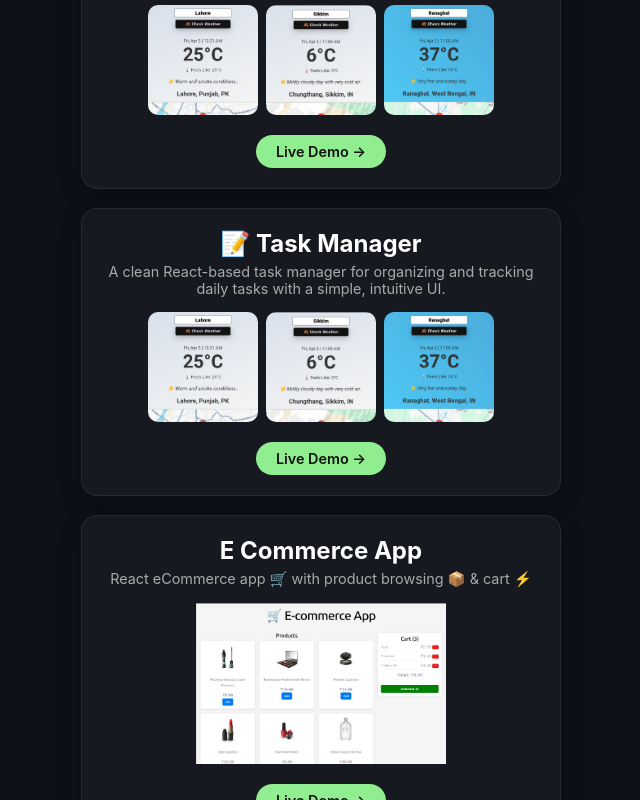
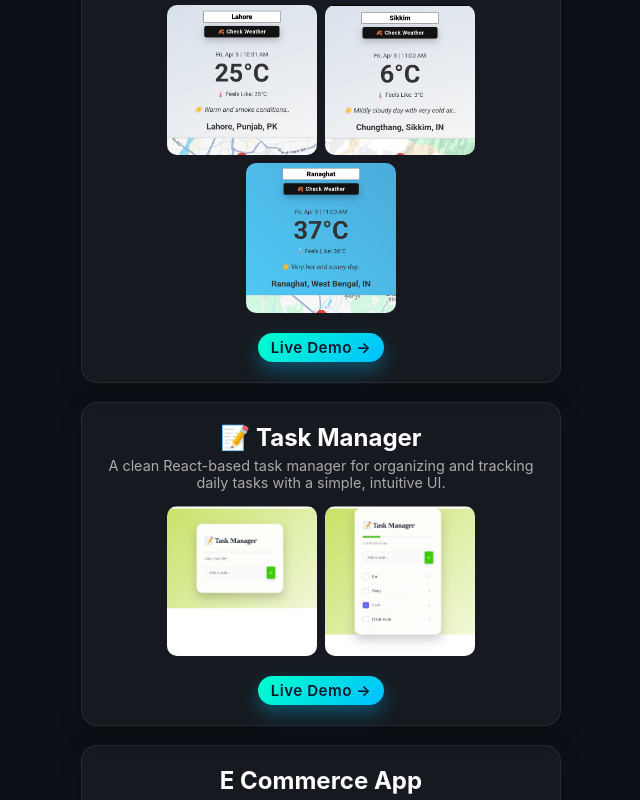
Before and after one commit to ronitkbiswas/myPortfolio, a React (Vite) app: page / in a window 1280 px wide. Shown: the part 1280-2080 px from the top of the page, without its empty margins (319-959 px from the left). Built offline with nearby package versions, Linux system fonts and the light colour scheme.

Commit message:
project component done

```diff
--- a/src/components/ProjectInfo.jsx
+++ b/src/components/ProjectInfo.jsx
@@ -1,10 +1,12 @@
-import React from "react";
+import "/src/App.css";
 import lahoreImg from "../assets/images/lahoreWeather.jpg";
 import ranaghatImg from "../assets/images/ranaghatWeather.jpg";
 import sikkimImg from "../assets/images/sikkimWeather.jpg";
 import ecommImg from "../assets/images/ecommerceApp.jpeg";
-import "/src/App.css";
+import taskMIMG from "../assets/images/taskApp1.jpeg";
+import taskMIMG2 from "../assets/images/taskApp2.jpeg";
 
+// main app
 export default function Projects() {
   return (
     <div className="projects-container" style={styles.container}>
@@ -61,9 +63,9 @@ export default function Projects() {
           style={styles.imageGallery}
         >
           {/* Smaller, consistent images */}
-          <img src={lahoreImg} alt="Lahore" style={styles.image} />
-          <img src={sikkimImg} alt="Sikkim" style={styles.image} />
-          <img src={ranaghatImg} alt="Ranaghat" style={styles.image} />
+          <img src={taskMIMG} alt="task app image" style={styles.image} />
+          <img src={taskMIMG2} alt="task app image" style={styles.image} />
+          {/* <img src={ranaghatImg} alt="Ranaghat" style={styles.image} /> */}
         </a>
 
         <div style={styles.footer}>
@@ -155,22 +157,43 @@ const styles = {
     textDecoration: "none",
   },
   image: {
-    width: "110px", // Compact image size
-    height: "110px",
+    width: "150px", // Compact image size
+    height: "150px",
     objectFit: "cover",
     borderRadius: "10px",
     transition: "0.3s ease",
   },
   footer: { marginTop: "5px" },
+  // button: {
+  //   display: "inline-block",
+  //   padding: "8px 20px", // Smaller button
+  //   backgroundColor: "#90ee90",
+  //   color: "#111",
+  //   fontWeight: "600",
+  //   borderRadius: "30px",
+  //   textDecoration: "none",
+  //   fontSize: "0.9rem",
+  //   transition: "0.2s",
+  // },
   button: {
-    display: "inline-block",
-    padding: "8px 20px", // Smaller button
-    backgroundColor: "#90ee90",
-    color: "#111",
-    fontWeight: "600",
-    borderRadius: "30px",
-    textDecoration: "none",
-    fontSize: "0.9rem",
-    transition: "0.2s",
-  },
+  display: "inline-block",
+  padding: "5px 13px",
+  background: "linear-gradient(135deg, #00ffcc, #00bfff)",
+  color: "#0f172a",
+  fontWeight: "600",
+  borderRadius: "999px",
+  textDecoration: "none",
+  fontSize: "0.95rem",
+  letterSpacing: "0.5px",
+  boxShadow: "0 8px 20px rgba(0, 191, 255, 0.35)",
+  transition: "all 0.25s ease",
+  border: "none",
+  cursor: "pointer",
+},
+
+buttonHover: {
+  transform: "translateY(-2px) scale(1.03)",
+  boxShadow: "0 12px 28px rgba(0, 191, 255, 0.5)",
+  background: "linear-gradient(135deg, #00e6b8, #0099ff)",
+}
 };
```
Also changed, not shown: src/assets/images/taskApp1.jpeg (added), src/assets/images/taskApp2.jpeg (added).
